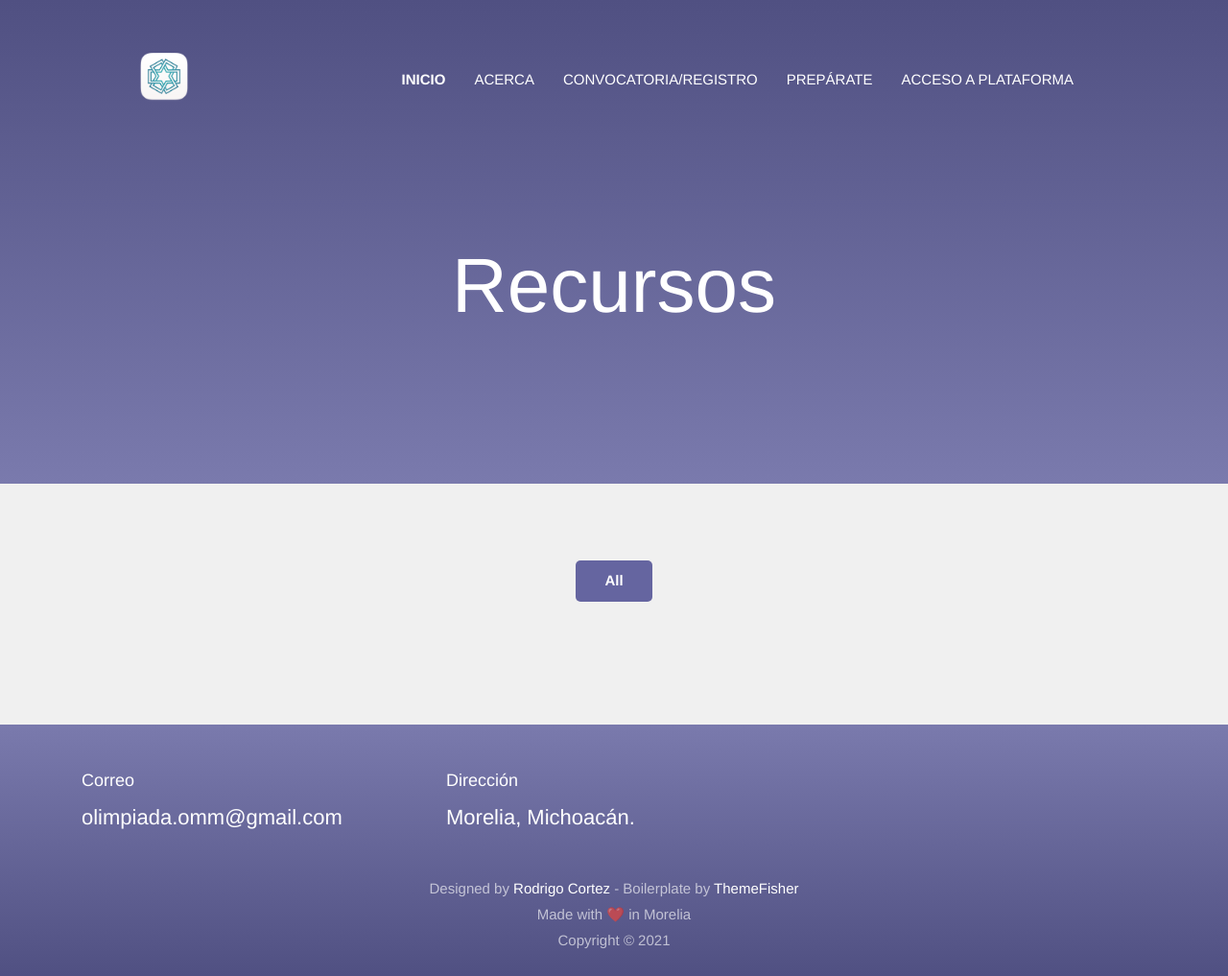
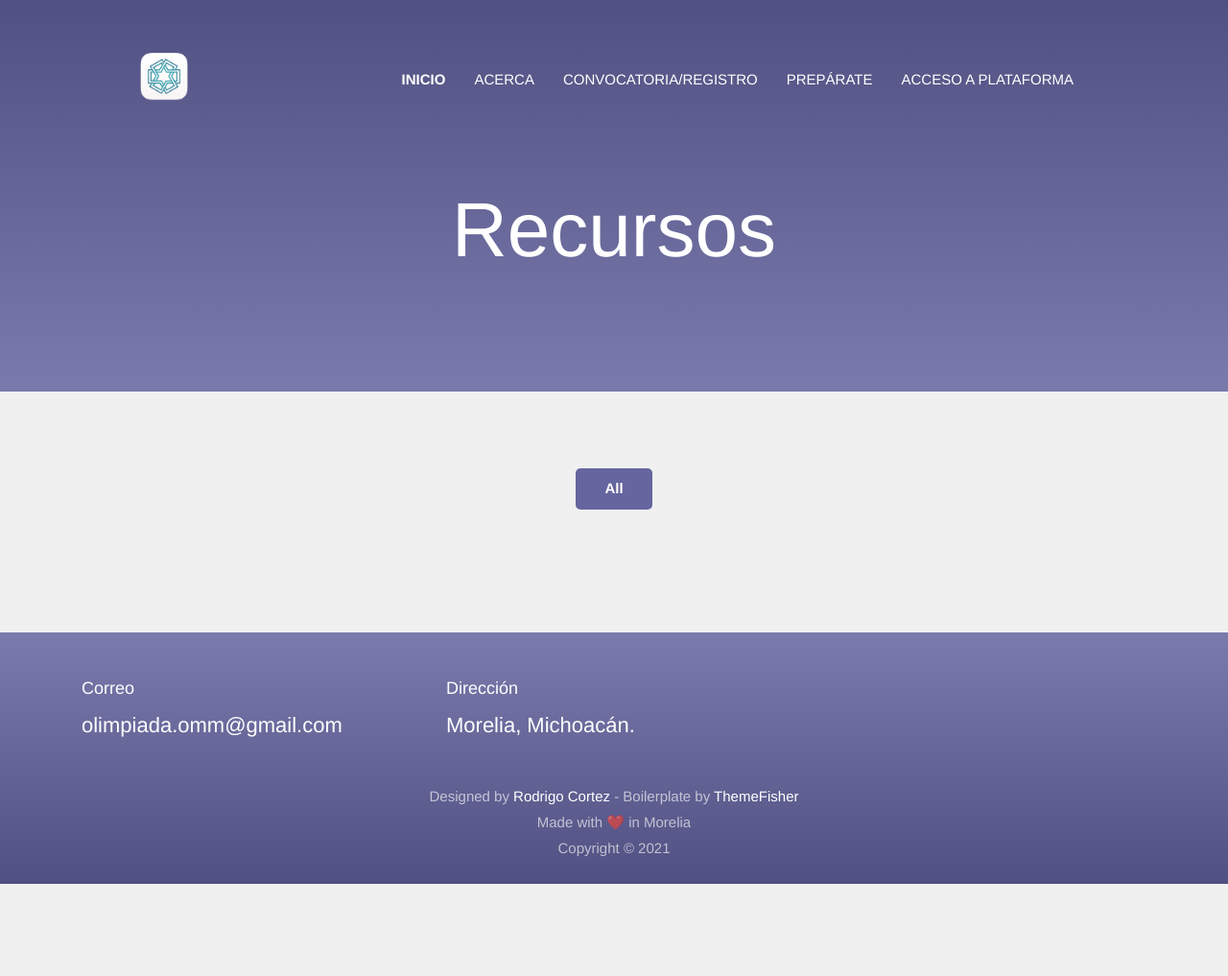
Before and after one commit to OlimpiadaMatematicasMichoacan/WOMM, a Jekyll site: the page built from _pages/recursos.html, in a window 1280 px wide and 1017 px high. Shown: the whole window at 96% size. Built offline with Jekyll 4.4.1, drawn with Linux system fonts in a browser that asks for light colours.

Commit message:
fixpadding

```diff
--- a/assets/scss/templates/_about.scss
+++ b/assets/scss/templates/_about.scss
@@ -1,5 +1,5 @@
 .page-title-alt{
-  padding: 350px 0 70px;
+  padding: 12rem 0 7rem;
 }
 
 .border-thick{
--- a/assets/scss/templates/_portfolio.scss
+++ b/assets/scss/templates/_portfolio.scss
@@ -1,5 +1,5 @@
 .page-title {
-  padding: 250px 0 150px;
+  padding: 12rem 0 7rem;
 
   .container {
     position: relative;
```
